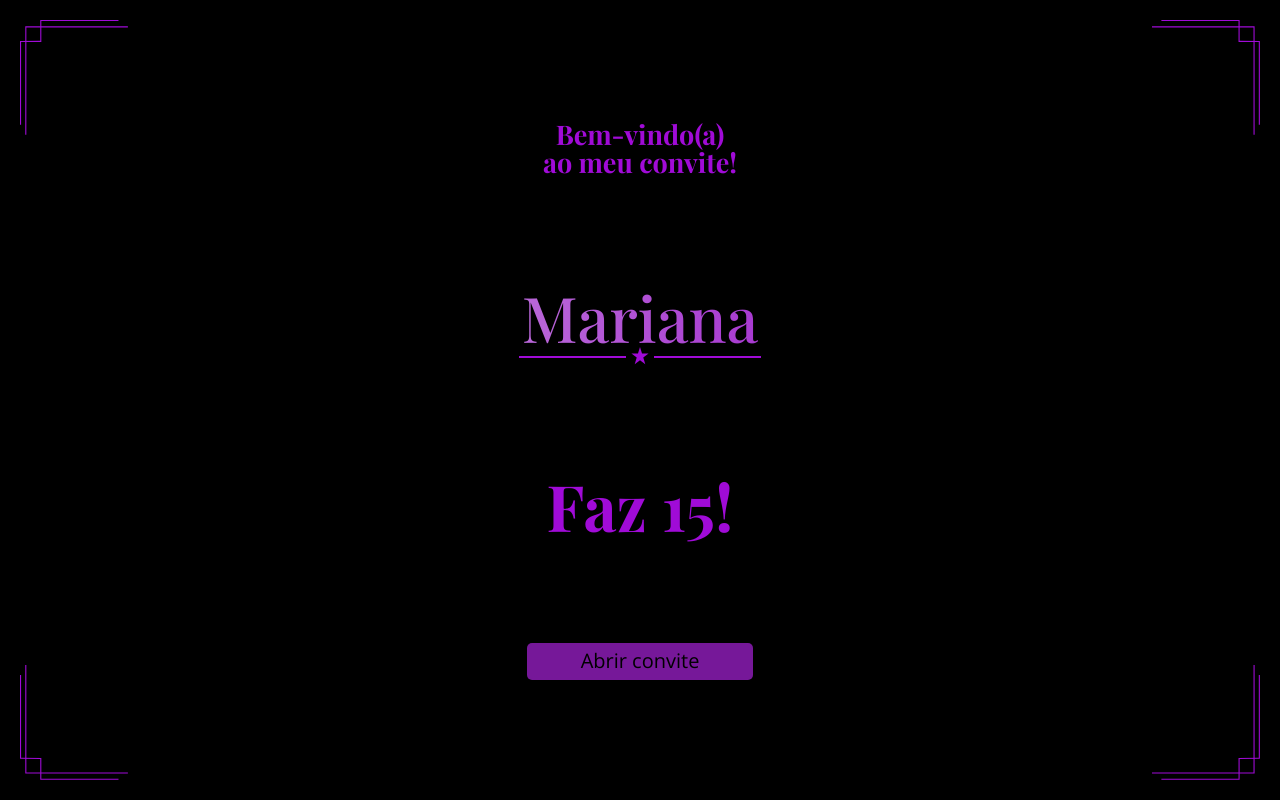
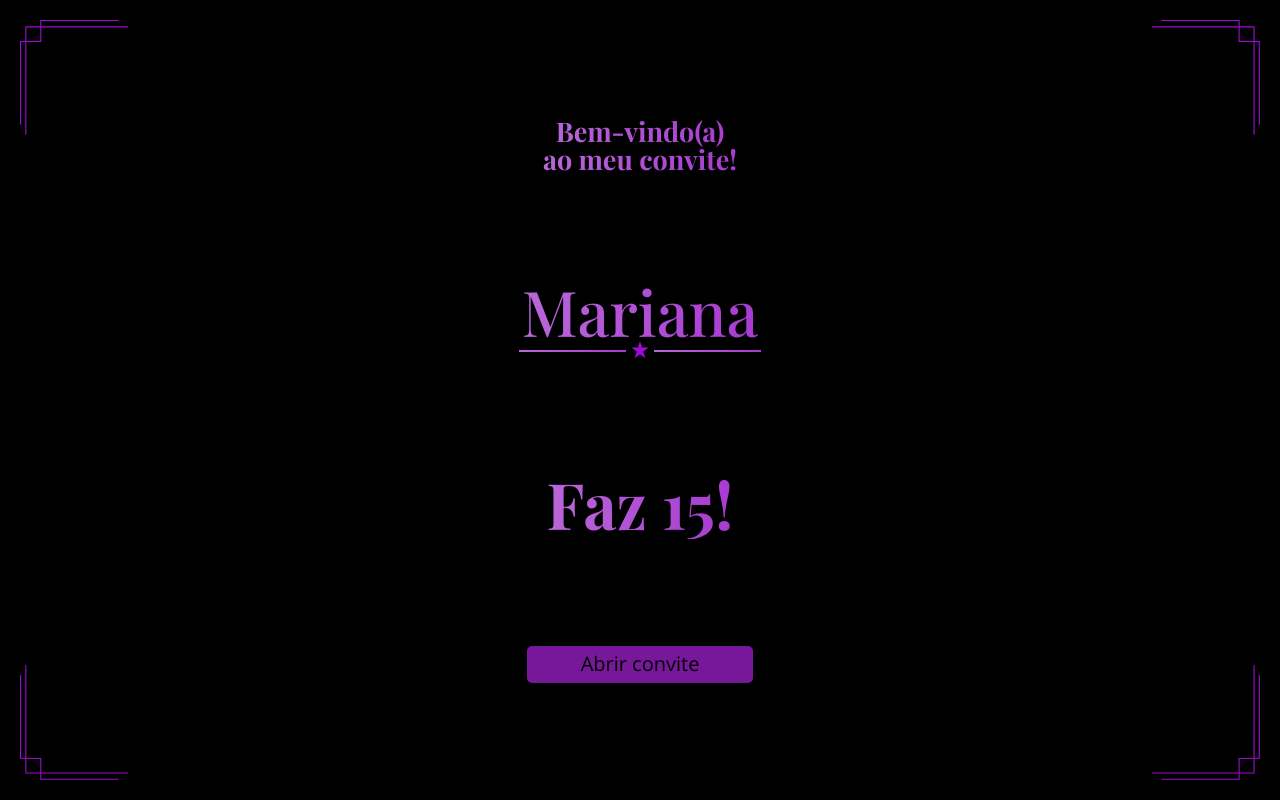
Before and after one commit to tkoch97/mariana15anos, a React (Vite) app: page / in a window 1280 px wide. Built offline with nearby package versions, Linux system fonts and the light colour scheme; a web font is replaced by a local one.

Commit message:
style: change texts of MarianaTitle and Welcome page to gradient

```diff
--- a/src/components/MarianaTitle/style.scss
+++ b/src/components/MarianaTitle/style.scss
@@ -25,7 +25,7 @@
 }
 
 .line1, .line2 {
-  background-color: $lilac-200;
+  background: $lilac-gradient;
   height: 0.2rem;
   width: 10.7rem;
 }
--- a/src/pages/Welcome/style.scss
+++ b/src/pages/Welcome/style.scss
@@ -48,17 +48,26 @@
 }
 
 .contentBox__welcomeMessage {
-  color: $lilac-200;
   font-family: "Playfair Display", serif;
   font-size: 2.7rem;
   text-align: center;
   line-height: 2.8rem;
   max-width: 20.0rem;
+
+  background: $lilac-gradient;
+  -webkit-background-clip: text;
+  -webkit-text-fill-color: transparent;
+  background-clip: text;
+  color: transparent;
   }
 
   .contentBox__15thBirth {
-    color: $lilac-200;
     font-family: "Playfair Display", serif;
     font-size: 6.4rem;
-    line-height: 5.5rem;
+    line-height: 7.0rem;
+    background: $lilac-gradient;
+    -webkit-background-clip: text;
+    -webkit-text-fill-color: transparent;
+    background-clip: text;
+    color: transparent;
   }
```
